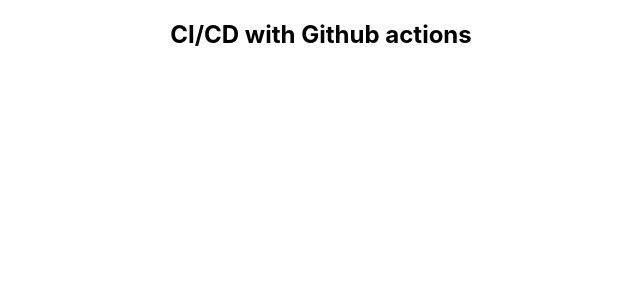
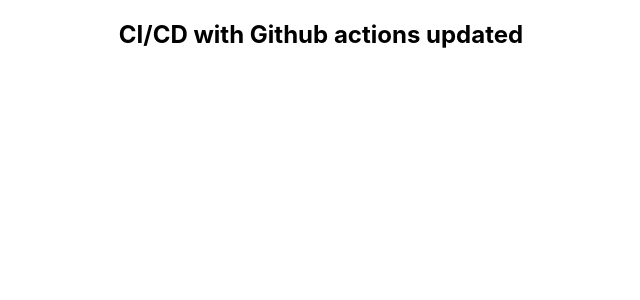
Before and after one commit to ClaudiuMoisa/ci_cd, a React (Create React App) app: page / in a window 1280 px wide. Shown: the top 300 px of the page, without its empty margins (319-959 px from the left). Built offline with nearby package versions, Linux system fonts and the light colour scheme.

Commit message:
Remove logo import

```diff
--- a/src/App.js
+++ b/src/App.js
@@ -1,10 +1,9 @@
-import logo from './logo.svg';
 import './App.css';
 
 function App() {
   return (
     <div className="App">
-      <h2>CI/CD with Github actions</h2>
+      <h2>CI/CD with Github actions updated</h2>
     </div>
   );
 }
```
